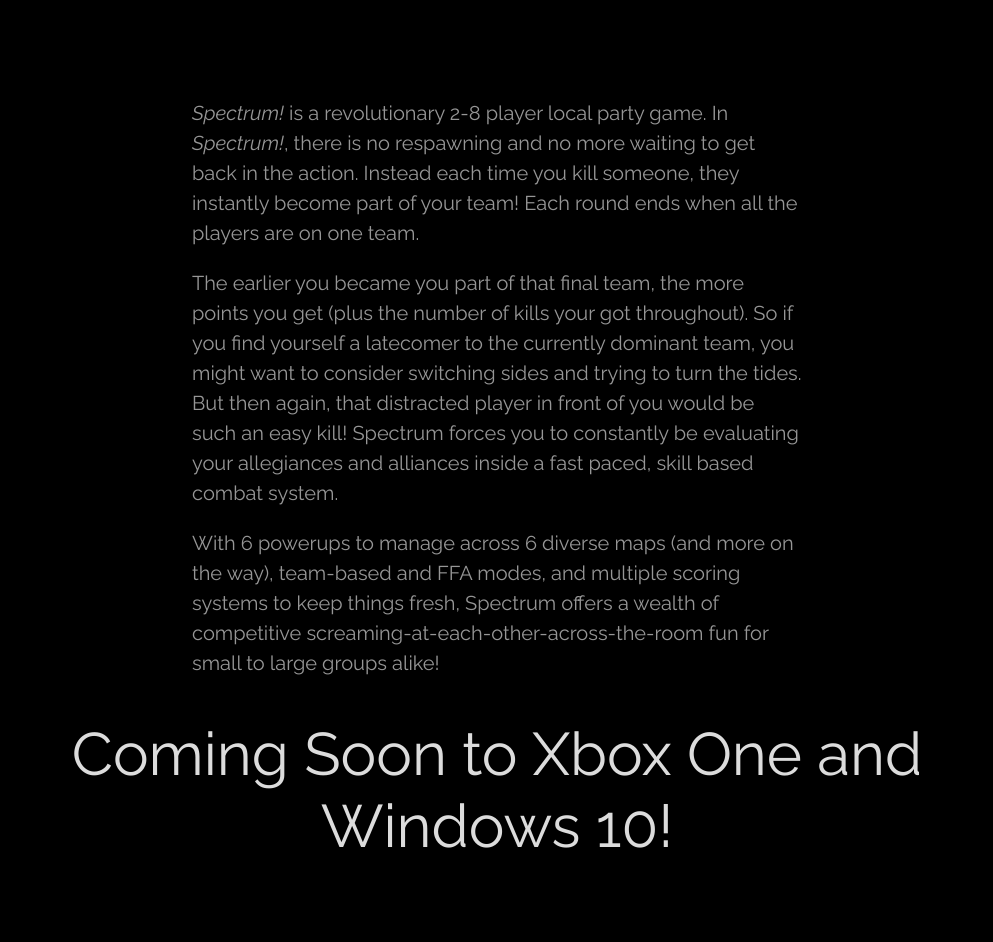
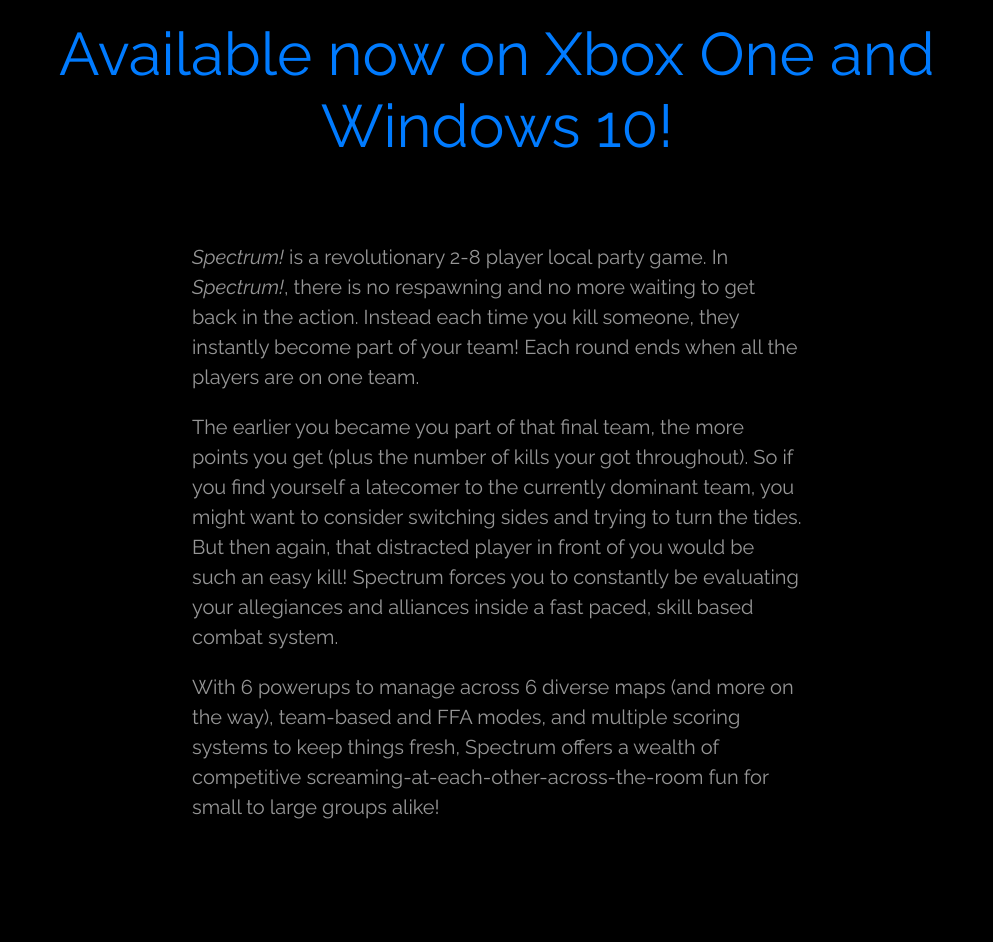
Before and after one commit to spectrumgame/spectrumwebsite, a plain HTML site: page index.html in a window 1280 px wide. Shown: the part 996-1938 px from the top of the page, without its empty margins (143-1136 px from the left). After the commit the page ends 1838 px from the top, so only its background shows below. Drawn offline with Linux system fonts and the light colour scheme.

Commit message:
add link to store

```diff
--- a/index.html
+++ b/index.html
@@ -37,8 +37,13 @@
 			    </div>
 		    </div>
 		</div>
-		<div class="spacer">
+
+		<div class="row justify-content-center">
+		    <div class="col-sm-9">
+		    	<h1><a href="https://www.microsoft.com/en-us/store/p/spectrum/9pd4pspc4ck9">Available now on Xbox One and Windows 10!</a></h1>
+			</div>
 		</div>
+
 	  	<div class="row justify-content-center">
 		    <div class="col-sm-6">
 		    	<p><i>Spectrum!</i> is a revolutionary 2-8 player local party game.  In <i>Spectrum!</i>, there is no respawning and no more waiting to get back in the action. Instead each time you kill someone, they instantly become part of your team! Each round ends when all the players are on one team.</p>
@@ -46,14 +51,6 @@
 		    	<p>With 6 powerups to manage across 6 diverse maps (and more on the way), team-based and FFA modes, and multiple scoring systems to keep things fresh, Spectrum offers a wealth of competitive screaming-at-each-other-across-the-room fun for small to large groups alike!</p>
 			</div>
 		</div>
-		<div class="row justify-content-center">
-		    <div class="col-sm-9">
-		    	<h1>Coming Soon to Xbox One and Windows 10!</h1>
-			</div>
-		</div>
-
-
-
 
 	</div>
 
```
